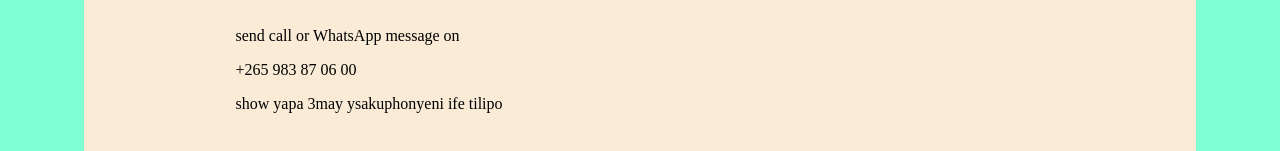
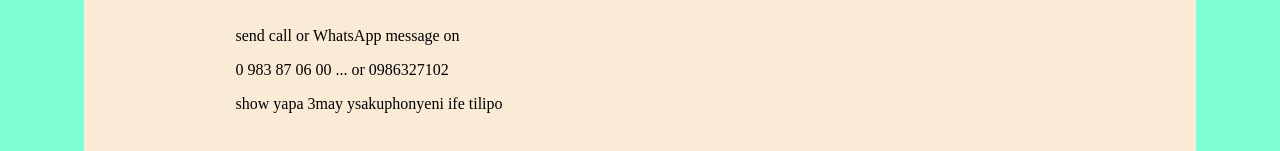
Before and after one commit to Lusako04/Mmoneymattersonlinemall, a plain HTML site: page show-ticket-booking.html in a window 1280 px wide. Shown: the part 317-468 px from the top of the page. Drawn offline with Linux system fonts and the light colour scheme.

Commit message:
Update show-ticket-booking.html

```diff
--- a/show-ticket-booking.html
+++ b/show-ticket-booking.html
@@ -9,7 +9,7 @@
     <div style="margin: 6%;background-color: antiquewhite; padding: 12%; border-radius: 50px;">
          <h1>WANTS TO BOOK TICKET FOR TODAYS SHOW?.. go no further</h1>
          <p>send call or WhatsApp message on </p>
-         <p>+265 983 87 06 00</p>
+         <p>0 983 87 06 00  ... or   0986327102</p>
          <p>show yapa 3may ysakuphonyeni ife tilipo</p>
     </div>
 
```
